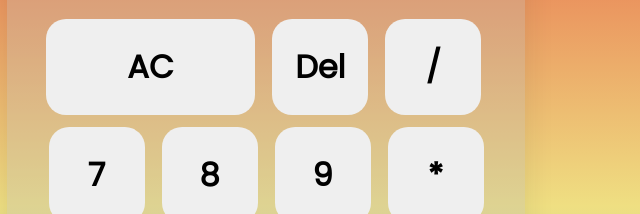
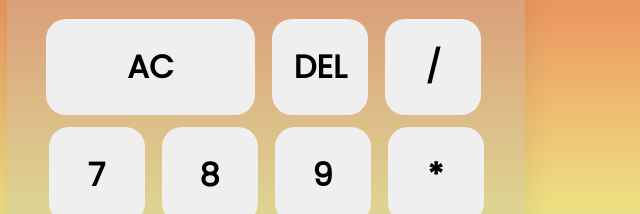
Before and after one commit to Arijitmanna200/Web-developement-Calculator, a plain HTML site: page index.html in a window 1280 px wide. Shown: the part 172-386 px from the top of the page, 374-1014 px from the left. Drawn offline with Linux system fonts and the light colour scheme.

Commit message:
new commit

```diff
--- a/index.html
+++ b/index.html
@@ -30,7 +30,7 @@
                 <input type="text" placeholder="0" id="display" class="typebox">
             </form>
             <div class="row">
-                <button class="button item1"><strong>AC</strong></button><button class="button"><strong>Del</strong></button><button class="button"><strong>/</strong></button>
+                <button class="button item1"><strong>AC</strong></button><button class="button"><strong>DEL</strong></button><button class="button"><strong>/</strong></button>
             </div>
             <div class="row">
                 <button class="button"><strong>7</strong></button><button class="button"><strong>8</strong></button><button
```
